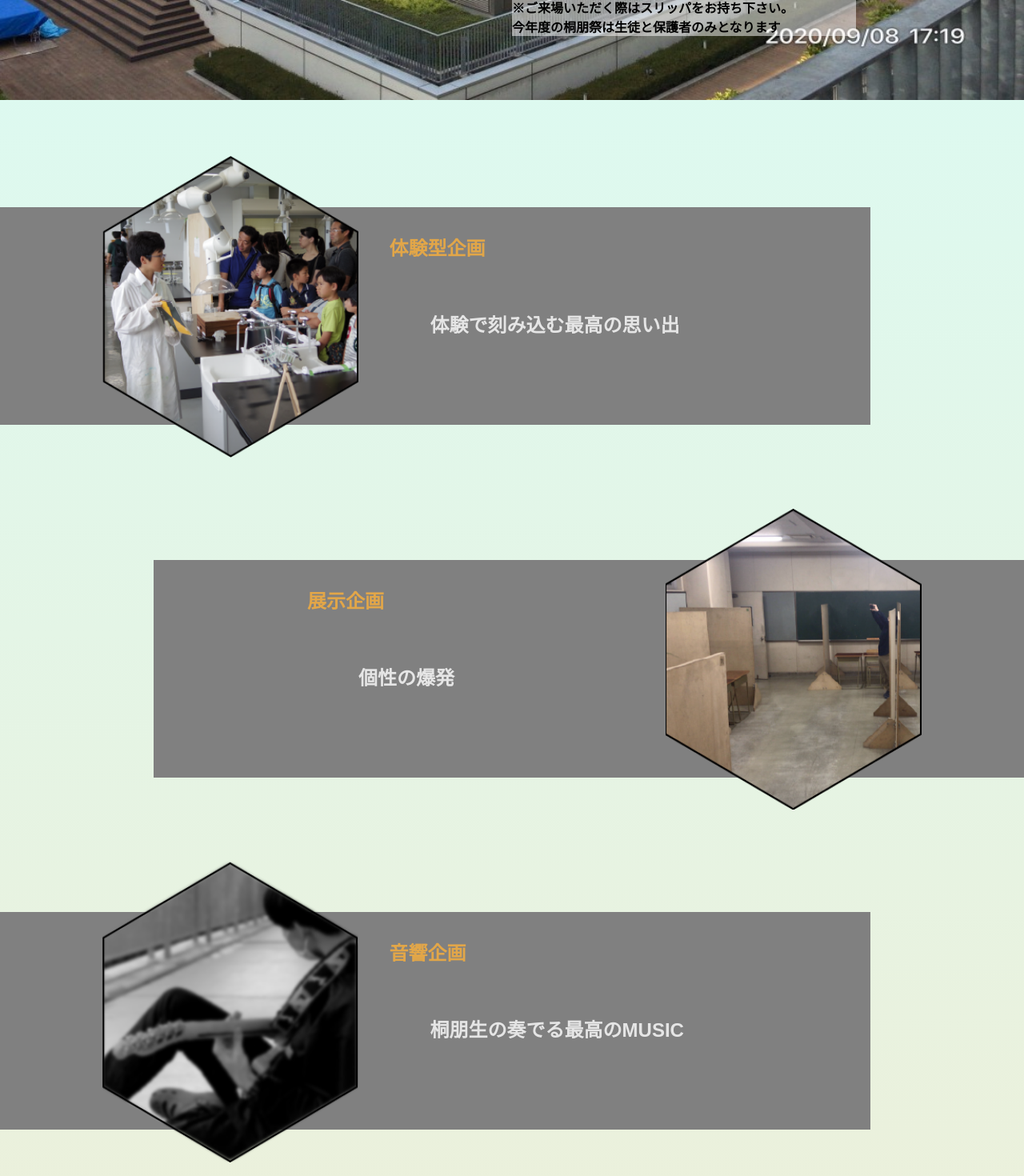
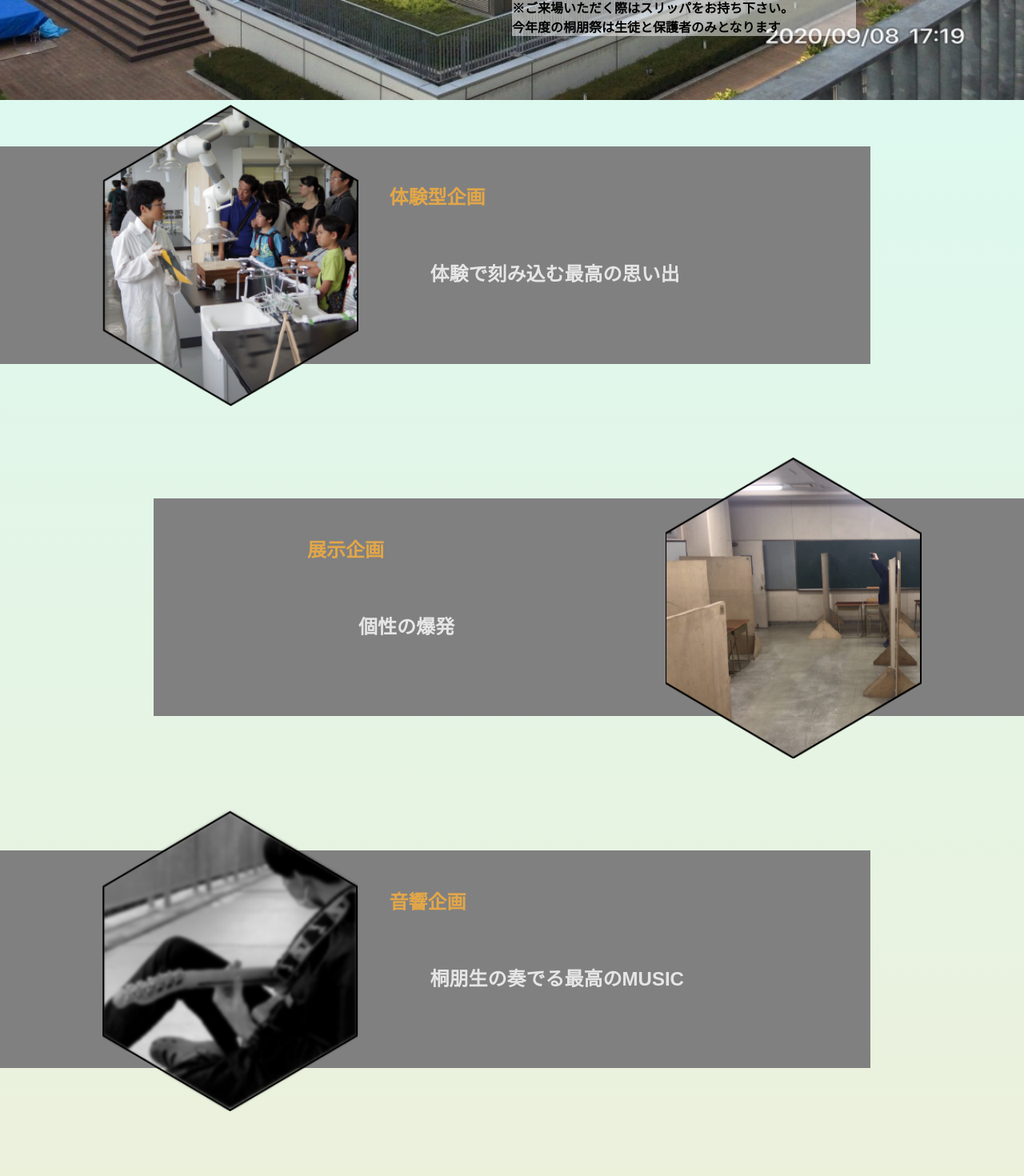
Before and after one commit to toho-festival/website-2021, a Next.js app: page / in a window 1280 px wide. Shown: the part 800-2270 px from the top of the page at 80% size. Built offline with nearby package versions, Linux system fonts and the light colour scheme.

Commit message:
add-basePath
basePathを追加して使いやすいように整理しました。

```diff
--- a/src/components/Main/index.tsx
+++ b/src/components/Main/index.tsx
@@ -1,119 +1,32 @@
 import { FC }                             from 'react';
 import styled                             from 'styled-components';
-import { projectsComment, projectsTitle } from '~/src/scripts/projects-comment';
-import SubContents                        from '~/src/components/Main/subContents';
-import Image                              from 'next/image';
+import SubContent                         from '~/src/components/Main/subContents';
+import MainContent                        from './mainContent';
 
-interface MarginProps {
-  right: number;
-  left: number;
+const Main: FC = () =>{
+  return(
+    <>
+      <MainContents>
+        <MainContent side='left'  right={0}  left={10} categoly="/images/experience.png" name="ExperienceProject" num={0} marginLeft={42} />
+        <MainContent side='right' right={10} left={0}  categoly="/images/exhibit.png"    name="ExhibitProject"    num={1} marginLeft={35} />
+        <MainContent side='left'  right={0}  left={10} categoly="/images/music.png"      name="MusicProject"      num={2} marginLeft={42} />
+      </MainContents>
+
+      <SubContents>
+        <SubContent side='left'  top={10}  subSrc="/images/greetings.png"/>
+        <SubContent side='right' top={-5}  subSrc="/images/schedule.png"/>
+        <SubContent side='left'  top={-5}  subSrc="/images/pamphlet.png"/>
+        <SubContent side='right' top={-5}  subSrc="/images/covid19.png"/>
+        <SubContent side='left'  top={-5}  subSrc="/images/blog.png"/>
+      </SubContents>
+    </>
+  );
 }
 
-type Side = {
-  side: 'right' | 'left';
-  right?: number;
-  left?: number;
-};
-type Margin = {
-  marginLeft?: number;
-}
-
-const Main: FC = () =>
-  <>
-    <Project>
-      <Band side='left'>
-        <Image src='/images/band808080.png' width={800} height={200} layout='responsive' />
-      </Band>
-      <Experience side='left' right={ 0 } left={ 10 }><Image src='/images/experience.png' width={17} height={20} layout='responsive' alt="体験型企画写真"/></Experience><ProjectTitle side='left'>{ projectsTitle[0] }</ProjectTitle>
-      <ProjectComment marginLeft={ 42 }>{ projectsComment[0] }</ProjectComment>
-    </Project>
-
-    <Reset/>
-
-    <Project>
-      <Band side='right'>
-        <Image src='/images/band808080.png' width={800} height={200} layout='responsive' />
-      </Band>
-      <Exhibit side='right' right={ 10 } left={ 0 }><Image src='/images/exhibit.png' width={17} height={20} layout='responsive' /></Exhibit><ProjectTitle side='right'>{ projectsTitle[1] }</ProjectTitle>
-      <ProjectComment marginLeft={ 35 }>{ projectsComment[1] }</ProjectComment>
-    </Project>
-
-    <Reset/>
-
-    <Project>
-      <Band side='left'>
-        <Image src='/images/band808080.png' width={800} height={200} layout='responsive' />
-      </Band>
-      <Music side='left' right={ 0 } left={ 10 }><Image src='/images/music.png' width={17} height={20} layout='responsive' /></Music><ProjectTitle side='left'>{ projectsTitle[2] }</ProjectTitle>
-      <ProjectComment marginLeft={ 42 }>{ projectsComment[2] }</ProjectComment>
-    </Project>
-
-    <Reset/>
-
-    <SubContents/>
-  </>;
-
-const Project = styled.section`
-  position: relative;
-  margin-top: 5%;
-  margin-bottom: -5%;
+const MainContents = styled.section`
 `;
 
-const Experience = styled.div<Side>`
-  float: ${ (props) => props.side };
-  margin-right: ${ (props) => props.right }%;
-  margin-left: ${ (props) => props.left }%;
-  width: 25%;
-`;
-
-const Band = styled.div<Side>`
-  z-index: -1;
-  position: absolute;
-  margin-top: 5%;
-  right: ${ (props) => props.side === 'right' ? 0 : null };
-  left: ${ (props) => props.side === 'right' ? null : 0 };
-  width:85%;
-  height:40%;
-`;
-
-const ProjectTitle = styled.div<Side>`
-  position: absolute;
-  margin-top: calc(30% / 4);
-  color: #FBB03B;
-  margin-left: ${ (props) => props.side === 'right' ? 30 : 38 }%;
-  opacity: .8;
-  @media screen and (max-width: 1230px) {
-    font-size: calc(24 / 1230 * 100vw);
-  }
-`;
-
-const ProjectComment = styled.p<Margin>`
-  position: absolute;
-  margin-top: calc(30% / 2);
-  color: white;
-  margin-left: ${ (props) => props.marginLeft }%;
-  opacity: .8;
-  @media screen and (max-width: 1230px) {
-    font-size: calc(20 / 1230 * 100vw);
-  }
-`;
-
-const Reset = styled.div`
-  clear: both;
-`;
-
-const Exhibit = styled.div<Side>`
-  float: ${ (props) => props.side };
-  margin-right: ${ (props) => props.right }%;
-  margin-left: ${ (props) => props.left }%;
-  width: 25%;
-`;
-
-const Music = styled.div<Side>`
-  float: ${ (props) => props.side };
-  margin-right: ${ (props) => props.right }%;
-  margin-left: ${ (props) => props.left }%;
-  width: 25%;
+const SubContents = styled.section`
 `;
 
 export default Main;
--- /dev/null
+++ b/src/components/Main/mainContent.tsx
@@ -0,0 +1,93 @@
+import { FC }                             from 'react';
+import styled                             from 'styled-components';
+import { projectsComment, projectsTitle } from '~/src/scripts/projects-comment';
+import SubContents                        from '~/src/components/Main/subContents';
+import Image                              from 'next/image';
+
+type Side = {
+  side: 'right' | 'left';
+  right?: number;
+  left?: number;
+};
+
+type Margin = {
+  marginLeft?: number;
+}
+
+type ProjectProps = {
+  side: 'right' | 'left';
+  right:number;
+  left:number;
+  categoly:string;
+  name:string;
+  marginLeft:number;
+  num:number;
+}
+
+const MainContent: FC<ProjectProps> = (props) =>{
+  return(
+    <>
+      <Project>
+        <Band side={props.side}>
+          <Image src={process.env.basePath + '/images/band808080.png'} width={800} height={200} layout='responsive' />
+        </Band>
+        <Categoly side={props.side} right={props.right} left={props.left}><Image src={process.env.basePath + props.categoly} width={17} height={20} layout='responsive' alt={"pictute of" + props.name}/></Categoly><ProjectTitle side={props.side}>{ projectsTitle[props.num] }</ProjectTitle>
+        <ProjectComment marginLeft={props.marginLeft}>{ projectsComment[props.num] }</ProjectComment>
+      </Project>
+
+      <Reset/>
+    </>
+  );
+}
+
+const Categoly = styled.div<Side>`
+  float: ${ (props) => props.side };
+  margin-right: ${ (props) => props.right }%;
+  margin-left: ${ (props) => props.left }%;
+  width: 25%;
+`;
+
+const Project = styled.section`
+  position: relative;
+  margin-top: 5%;
+  margin-bottom: -5%;
+`;
+
+
+const Band = styled.div<Side>`
+  z-index: -1;
+  position: absolute;
+  margin-top: 4%;
+  right: ${ (props) => props.side === 'right' ? 0 : null };
+  left: ${ (props) => props.side === 'right' ? null : 0 };
+  width:85%;
+  height:40%;
+`;
+
+const ProjectTitle = styled.div<Side>`
+  position: absolute;
+  margin-top: calc(30% / 4);
+  color: #FBB03B;
+  margin-left: ${ (props) => props.side === 'right' ? 30 : 38 }%;
+  opacity: .8;
+  @media screen and (max-width: 1230px) {
+    font-size: calc(24 / 1230 * 100vw);
+  }
+`;
+
+const ProjectComment = styled.p<Margin>`
+  position: absolute;
+  margin-top: calc(30% / 2);
+  color: white;
+  margin-left: ${ (props) => props.marginLeft }%;
+  opacity: .8;
+  @media screen and (max-width: 1230px) {
+    font-size: calc(20 / 1230 * 100vw);
+  }
+`;
+
+const Reset = styled.div`
+  clear: both;
+`;
+
+export default MainContent;
--- a/src/components/Main/subContents.tsx
+++ b/src/components/Main/subContents.tsx
@@ -7,22 +7,20 @@ type SubSideAndMarginTop = {
   top: number;
 }
 
-const SubContents: FC = () =>
+type SubContentProps = {
+  side: 'right' | 'left';
+  top:number;
+  subSrc:string;
+}
+
+const SubContent: FC<SubContentProps> = (props) =>
   <>
-    <SubContent><Greetings side='left' top={ 10 }><Image src={ process.env.basePath + '/images/greetings.png' } width={17} height={17} layout='responsive'/></Greetings></SubContent><Reset/>
-    <SubContent><Schedule side='right' top={ -5 }><Image src='/images/schedule.png' width={17} height={17} layout='responsive'/></Schedule></SubContent><Reset/>
-    <SubContent><Pamphlet side='left' top={ -5 }><Image src='/images/pamphlet.png' width={17} height={17} layout='responsive'/></Pamphlet></SubContent><Reset/>
-    <SubContent><Covid19 side='right' top={ -5 }><Image src='/images/covid19.png' width={17} height={17} layout='responsive'/></Covid19></SubContent><Reset/>
-    <SubContent><Blog side='left' top={ -5 }><Image src='/images/blog.png' width={17} height={17} layout='responsive'/></Blog></SubContent><Reset/>
+    <SubCategoly side={props.side} top={props.top}><Image src={ process.env.basePath + props.subSrc } width={17} height={17} layout='responsive'/></SubCategoly><Reset/>
   </>;
 
-export default SubContents;
+export default SubContent;
 
-const SubContent = styled.section`
-
-`;
-
-const Greetings = styled.div<SubSideAndMarginTop>`
+const SubCategoly = styled.div<SubSideAndMarginTop>`
   margin-top:${(props) => props.top}%;
   float: ${ (props) => props.side === 'right' ? 'right' : 'left' };
   width: 30%;
@@ -33,35 +31,3 @@ const Greetings = styled.div<SubSideAndMarginTop>`
 const Reset = styled.div`
   clear: both;
 `;
-
-const Schedule = styled.div<SubSideAndMarginTop>`
-  margin-top:${(props) => props.top}%;
-  float: ${ (props) => props.side === 'right' ? 'right' : 'left' };
-  width: 30%;
-  margin-right: ${ (props) => props.side === 'left' ? null : 15 }%;
-  margin-left: ${ (props) => props.side === 'left' ? 15 : null }%;
-`;
-
-const Pamphlet = styled.div<SubSideAndMarginTop>`
-  margin-top:${(props) => props.top}%;
-  float: ${ (props) => props.side === 'right' ? 'right' : 'left' };
-  width: 30%;
-  margin-right: ${ (props) => props.side === 'left' ? null : 15 }%;
-  margin-left: ${ (props) => props.side === 'left' ? 15 : null }%;
-`;
-
-const Covid19  = styled.div<SubSideAndMarginTop>`
-  margin-top:${(props) => props.top}%;
-  float: ${ (props) => props.side === 'right' ? 'right' : 'left' };
-  width: 30%;
-  margin-right: ${ (props) => props.side === 'left' ? null : 15 }%;
-  margin-left: ${ (props) => props.side === 'left' ? 15 : null }%;
-`;
-
-const Blog     = styled.div<SubSideAndMarginTop>`
-  margin-top:${(props) => props.top}%;
-  float: ${ (props) => props.side === 'right' ? 'right' : 'left' };
-  width: 30%;
-  margin-right: ${ (props) => props.side === 'left' ? null : 15 }%;
-  margin-left: ${ (props) => props.side === 'left' ? 15 : null }%;
-`;
```
